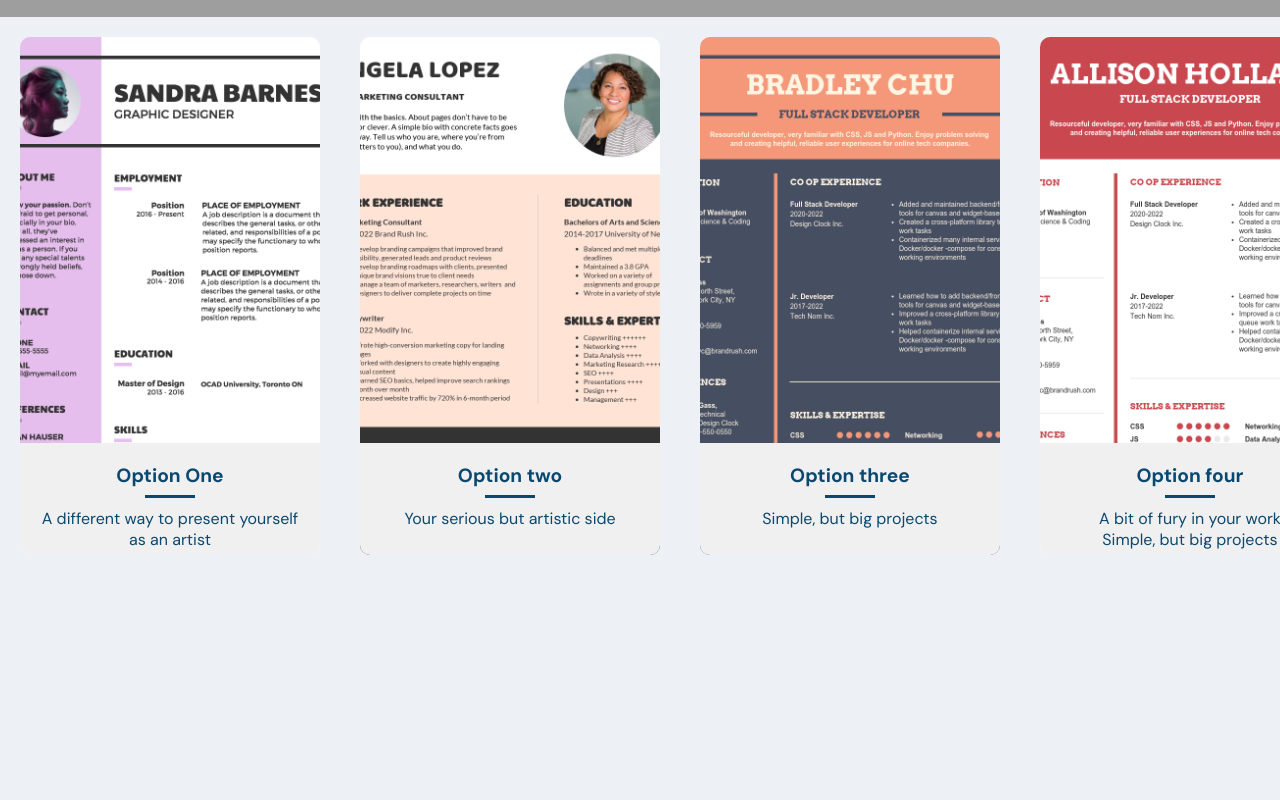
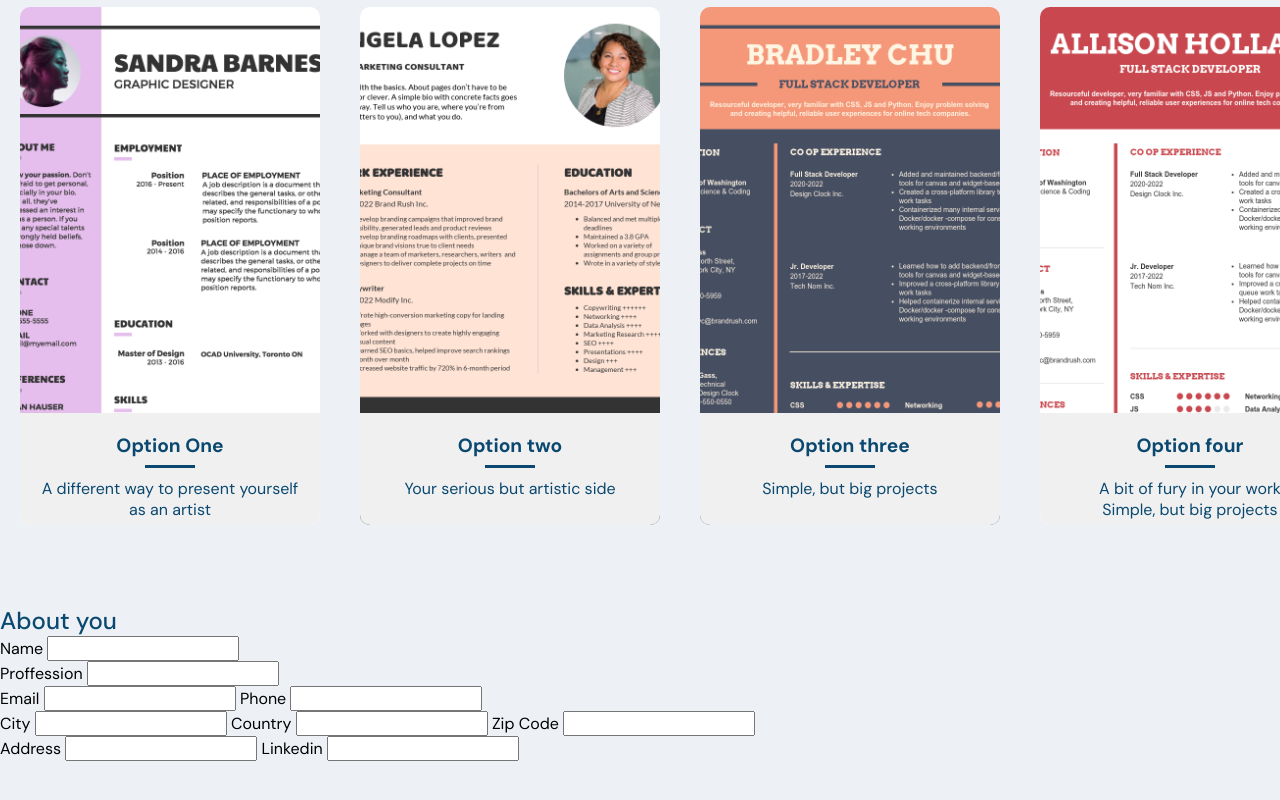
Before and after one commit to Coaxus-ux/ResumeGenerator, a plain HTML site: page index.html in a window 1280 px wide. Shown: the part 1026-1826 px from the top of the page. Drawn offline with nearby package versions, Linux system fonts and the light colour scheme; grey boxes are pictures that could not be loaded.

Commit message:
Options and forms

```diff
--- a/Styles/app.css
+++ b/Styles/app.css
@@ -8,6 +8,9 @@
   backdrop-filter: blur(24px);
   border-radius: 22px;
   font-family: "DM Sans", sans-serif;
+}
+.spacing{
+  margin-top: 50px;
 }
 .home-background{
   background-image: url(/img/back_home.jpg);
@@ -40,7 +43,7 @@
 
 }
 .caption-two {
-  margin: 0 150px 100px 122px;
+  margin: 0 150px 20px 122px;
   font-weight: 400;
   font-size: 30px;
   color: #FFFFFF;
--- a/css/app.css
+++ b/css/app.css
@@ -76,3 +76,11 @@
     background: url(resumen_png_1.png);
     filter: blur(3px);
 }
+.forms-principal{
+    display: grid;
+    grid-template-columns: 1fr;
+    grid-column-gap: 20px;
+    grid-row-gap: 20px;
+    justify-items: stretch;
+    align-items: stretch;
+}
--- a/index.html
+++ b/index.html
@@ -53,13 +53,14 @@
                         </button>
                     </div>
                 </section>
-                <p class="caption-two">From the offices, in the offices it's just me, Julian. I understand that sometimes filling out a
+                <p class="caption-two">From the offices, in the offices it's just me, Julian. I understand that
+                    sometimes filling out a
                     resume can be frustrating, because you don't have all the accomplishments you'd like, so I've put
                     some nice phrases, some of my favorite philosophers, in the process. Good luck, you have big goals
                     ahead of you, don't let anyone tell you that you are not capable.</p>
             </div>
         </div>
-
+        <div class="spacing"></div>
         <section>
             <ul>
                 <li class="booking-card image-card" style="background-image: url(img/resumen_png_3.png)">
@@ -210,8 +211,44 @@
                 </li>
             </ul>
         </section>
+        <div class="spacing"></div>
         <section>
+            <h2>About you</h2>
+            <div class="forms-principal">
+                <div class="">
+                    <label>Name</label>
+                    <input type="text" name="" required="" />
+                </div>
+                <div>
+                    <label>Proffession</label>
+                    <input type="text" name="" required="" />
+                </div>
+                <div>
+                    <div class="form-list__input-inline">
+                    <label>Email</label>
+                    <input type="text" name="cc_month"  pattern="\\d*" minlength="2" maxlength="2" required="" />
+                    <label>Phone</label>
+                    <input type="text" name="cc_year" pattern="\\d*" minlength="2" maxlength="2" required="" />
+                </div>
+                <div>
+                    <div class="form-list__input-inline">
+                    <label>City</label>
+                    <input type="text" name="cc_month"  pattern="\\d*" minlength="2" maxlength="2" required="" />
 
+                        <label>Country</label>
+                        <input type="text" name="cc_year" pattern="\\d*" minlength="2" maxlength="2" required="" />
+                        <label>Zip Code</label>
+                        <input type="text" name="cc_year" pattern="\\d*" minlength="2" maxlength="2" required="" />
+
+                </div>
+                <div>
+                    <div class="form-list__input-inline">
+                    <label>Address</label>
+                    <input type="text" name="cc_month"  pattern="\\d*" minlength="2" maxlength="2" required="" />
+                    <label>Linkedin</label>
+                    <input type="text" name="cc_year" pattern="\\d*" minlength="2" maxlength="2" required="" />
+                </div>
+            </ul>
         </section>
     </div>
     <script src='http://cdnjs.cloudflare.com/ajax/libs/jquery/2.1.3/jquery.min.js'></script>
--- a/js/app.js
+++ b/js/app.js
@@ -21,4 +21,3 @@ function sizeWindow() {
   }
   return sizeWindow[1];
 }
-console.log(home);
```
Also changed, not shown: ls.html (added, +60 -0 lines), img/circle-solid.svg (added).
